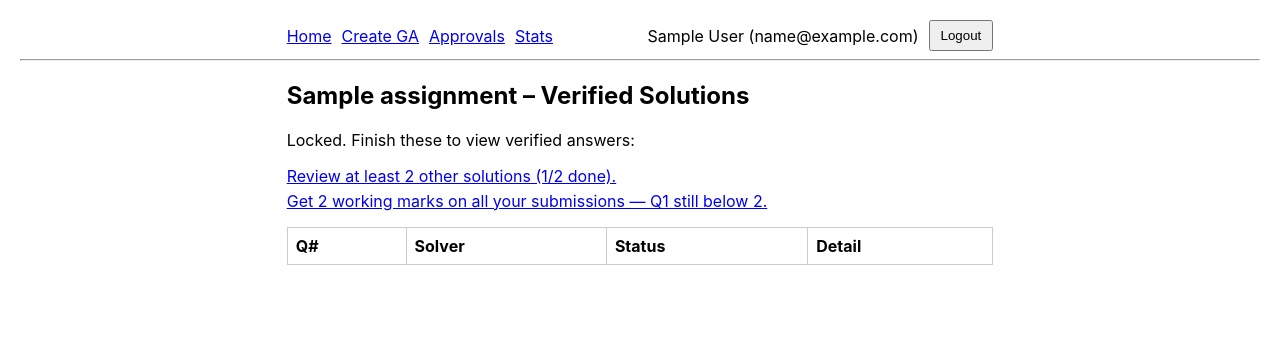
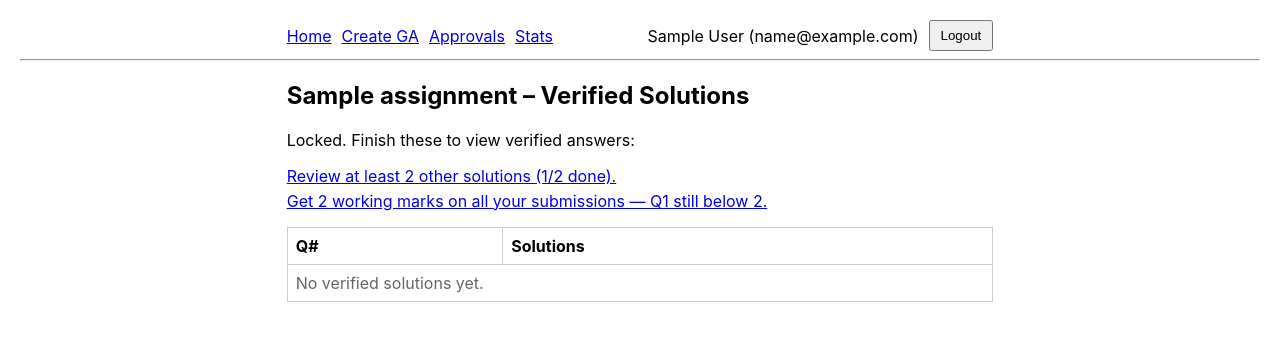
Before and after one commit to lalithaar/tds-sidekick, a Django app: page /ga/sample/solutions/ in a window 1280 px wide. Shown: the top 341 px of the page. Run offline with Django 5.2, Linux system fonts and the light colour scheme; a user stored in the database is signed in; tables that the repository leaves empty hold one stand-in row (values such as "Sample post"); lists and menus that the app fills with data are empty; some libraries are stand-ins or nearby versions.

Commit message:
Solutions page: one row per question with numbered view links

```diff
--- a/core/views.py
+++ b/core/views.py
@@ -638,8 +638,16 @@ def ga_solutions(request, slug):
     ga = get_object_or_404(Assignment, slug=slug)
     checklist = _gating_checklist(request.user, ga)
     ok = all(i['done'] for i in checklist)
-    verified = Solution.objects.filter(assignment=ga, status=Solution.Status.VERIFIED).select_related('question', 'solver')
-    return render(request, 'core/ga_solutions.html', {'ga': ga, 'ok': ok, 'checklist': checklist, 'verified': verified})
+    verified = (
+        Solution.objects.filter(assignment=ga, status=Solution.Status.VERIFIED)
+        .select_related('question', 'solver')
+        .order_by('question__number', 'id')
+    )
+    by_q = {}
+    for sol in verified:
+        by_q.setdefault(sol.question_id, []).append(sol)
+    rows = [(q, by_q[q.id]) for q in ga.questions.all() if q.id in by_q]
+    return render(request, 'core/ga_solutions.html', {'ga': ga, 'ok': ok, 'checklist': checklist, 'rows': rows})
 
 
 @login_required
--- a/templates/core/ga_solutions.html
+++ b/templates/core/ga_solutions.html
@@ -1,5 +1,4 @@
 {% extends 'base.html' %}
-{% load dict_extras %}
 {% block title %}Verified Solutions{% endblock %}
 {% block content %}
 <h2>{{ ga.title }} – Verified Solutions</h2>
@@ -11,16 +10,24 @@
 {% endif %}
 <table>
     <thead>
-        <tr><th>Q#</th><th>Solver</th><th>Status</th><th>Detail</th></tr>
+        <tr><th>Q#</th><th>Solutions</th></tr>
     </thead>
     <tbody>
-    {% for sol in verified %}
+    {% for q, sols in rows %}
         <tr>
-            <td>{{ sol.question.number }}</td>
-            <td>{{ sol.solver|cutie }}</td>
-            <td>{{ sol.status }}</td>
-            <td>{% if ok %}<a href='{% url "core:ga_solution_detail" ga.slug sol.id %}'>View</a>{% else %}-{% endif %}</td>
+            <td>{{ q.number }}</td>
+            <td>
+                {% if ok %}
+                    {% for sol in sols %}
+<a href='{% url "core:ga_solution_detail" ga.slug sol.id %}'>View Solution {{ forloop.counter }}</a>{% if not forloop.last %} · {% endif %}
+                    {% endfor %}
+                {% else %}
+                    -
+                {% endif %}
+            </td>
         </tr>
+    {% empty %}
+        <tr><td colspan='2' class='muted'>No verified solutions yet.</td></tr>
     {% endfor %}
     </tbody>
 </table>
```
